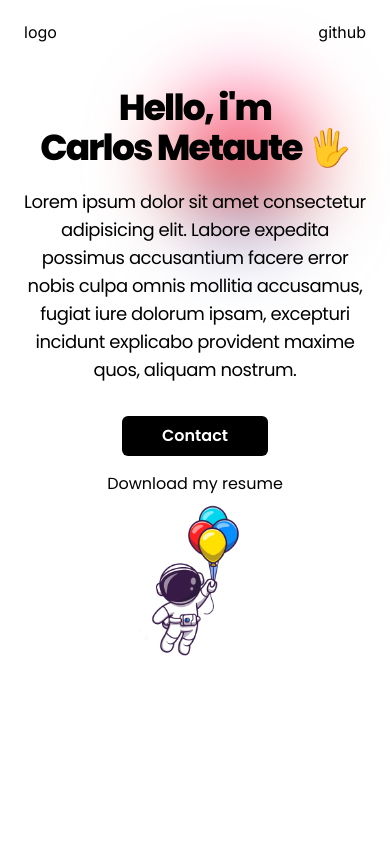
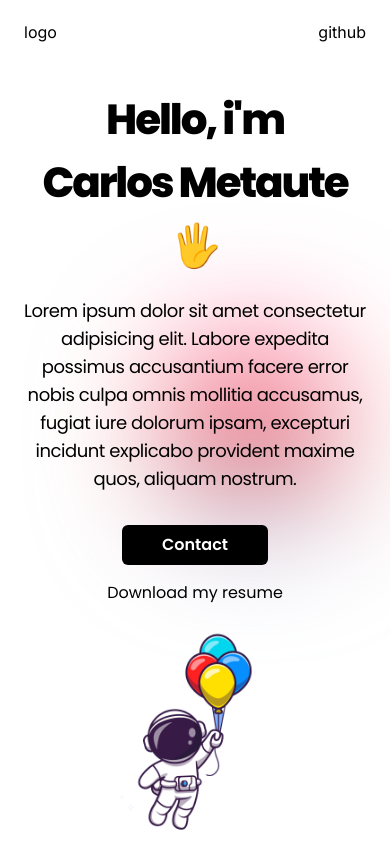
Before and after one commit to CarlosMet/portfolio, a Next.js app: page / in a window 390 px wide. Built offline with nearby package versions, Linux system fonts and the light colour scheme.

Commit message:
third commit

```diff
--- a/app/components/Hero.jsx
+++ b/app/components/Hero.jsx
@@ -11,7 +11,7 @@ export default function Hero() {
     <section style={poppins.style} className='relative'>
         <div className='w-full mt-6 lg:mt-12 xl:mt-16 2xl:mt-40 flex justify-between items-center flex-col lg:flex-row'>
             <div className='w-full lg:w-6/12'>
-                <h1 className='font-extrabold text-4xl lg:text-5xl xl:text-6xl 2xl:text-7xl tracking-tighter text-[var(--title-color)] text-center lg:text-left'>
+                <h1 className='font-extrabold text-[42px] lg:text-5xl xl:text-6xl 2xl:text-7xl tracking-tighter text-[var(--title-color)] text-center lg:text-left'>
                     Hello, i'm <br />
                     <span className='text-[var(--text-color)]'>Carlos Metaute 🖐</span>
                 </h1>
@@ -23,11 +23,11 @@ export default function Hero() {
                     <button>Download my resume</button>
                 </div>
             </div>
-            <div className='flex justify-center w-6/12'>
-                <img src="/3800_1_02-removebg-preview.png" className='w-64' alt="" />
+            <div className='flex justify-center w-full lg:w-6/12 mt-4 lg:mt-0'>
+                <img src="/3800_1_02-removebg-preview.png" className='w-56' alt="" />
             </div>
         </div>
-        <div className="absolute top-[1%] lg:top-[20%] left-1/2 lg:left-1/2 -translate-x-[18%] lg:-translate-x-1/2 w-36 h-36 lg:w-[480px] lg:h-96  bg-gradient-to-b from-[#fa39ad] via-[#fe6c4c] to-blue-400 blur-2xl lg:blur-[123px] 2xl:blur-[165px] -z-10 rounded-full flex items-end justify-center">
+        <div className="absolute top-[34%] lg:top-[20%] left-1/2 lg:left-1/2 -translate-x-[18%] lg:-translate-x-1/2 w-44 h-44 lg:w-[480px] lg:h-96  bg-gradient-to-b from-[#fa39ad] via-[#fe6c4c] to-blue-400 blur-3xl lg:blur-[123px] 2xl:blur-[165px] -z-10 rounded-full flex items-end justify-center">
 
         </div>
     </section>
```
